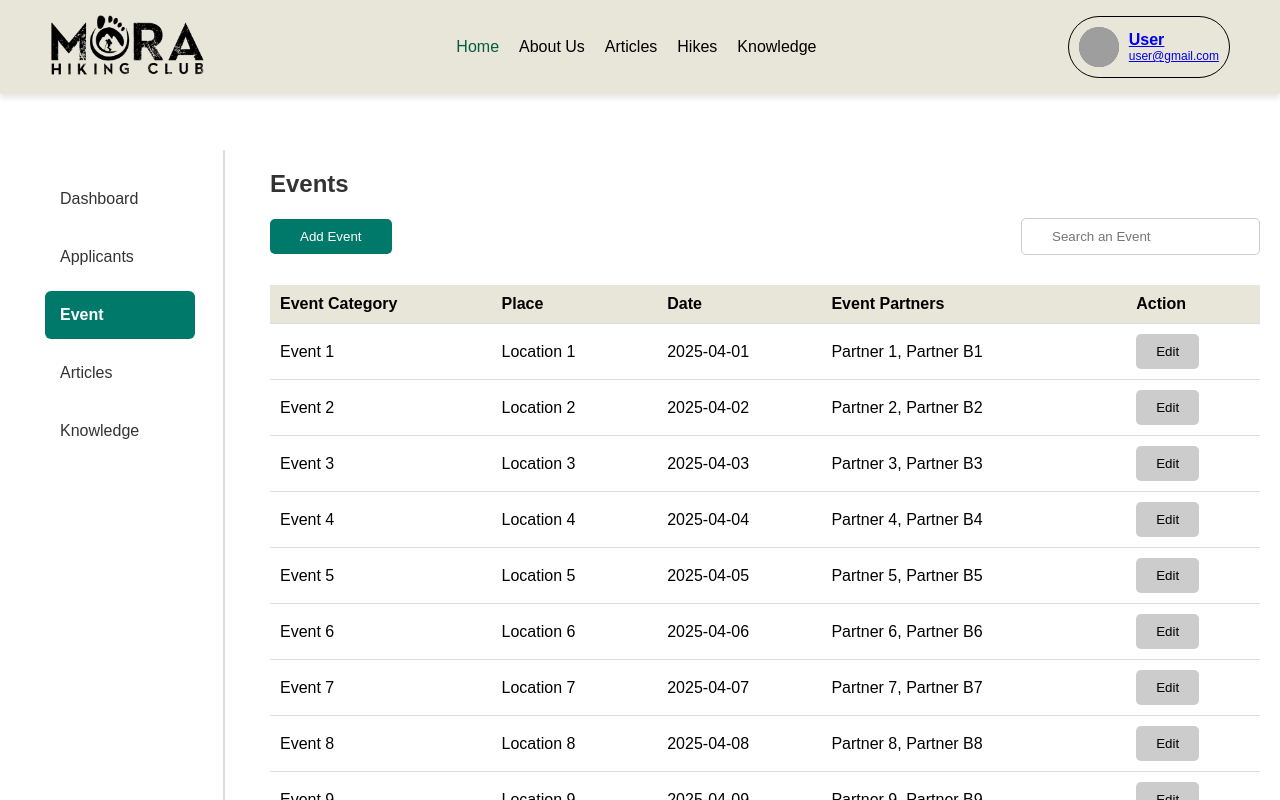
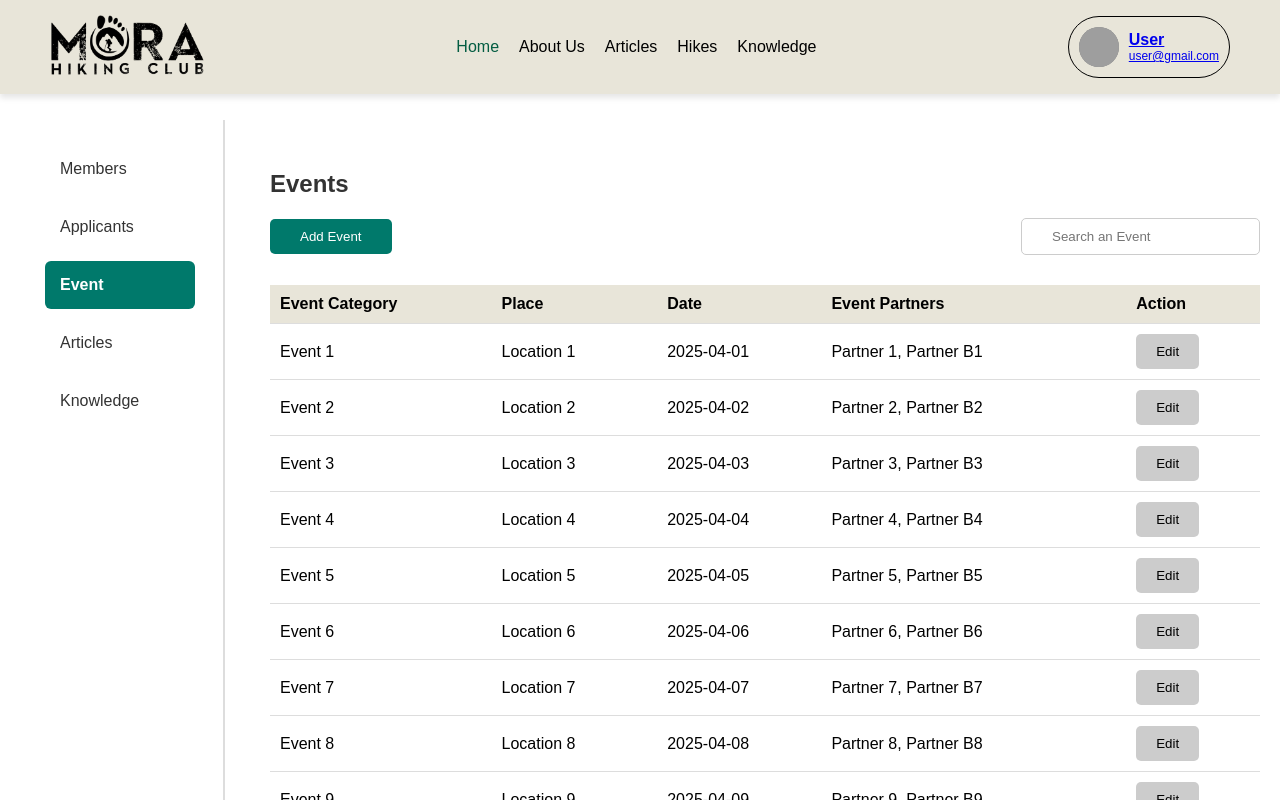
Before and after one commit to Sithum-Bimsara/Mora_Hiking_Club_Website, a React (Create React App) app in the folder hiking_club_frontend/: page /AdminEvents in a window 1280 px wide. Shown: the top 800 px of the page. Built offline with nearby package versions, Linux system fonts and the light colour scheme; grey boxes are pictures that could not be loaded.

Commit message:
SideBar bug fixed

```diff
--- a/hiking_club_frontend/src/components/AdminSideBar.jsx
+++ b/hiking_club_frontend/src/components/AdminSideBar.jsx
@@ -7,7 +7,7 @@ const AdminSideBar = ({ onMenuSelect }) => {
   const location = useLocation();
 
   const menuItems = [
-    { name: "Dashboard", path: "/AdminDashboard" },
+    { name: "Members", path: "/AdminDashboard" },
     { name: "Applicants", path: "/AdminApplicants" },
     { name: "Event", path: "/AdminEvents" },
     { name: "Articles", path: "/AdminArticales" },
--- a/hiking_club_frontend/src/components/DashboardComponent.jsx
+++ b/hiking_club_frontend/src/components/DashboardComponent.jsx
@@ -11,7 +11,7 @@ const DashboardComponent = ({ searchTerm, handleSearchChange, handleFilterChange
 
     return (
         <div className="dashboard-header">
-            <h2>Dashboard</h2>
+            <h2>Members</h2>
             <div className="members-header">
                 <button
                     className={selectedFilter === "all" ? "active" : ""}
--- a/hiking_club_frontend/src/styles/AdminApplicants.css
+++ b/hiking_club_frontend/src/styles/AdminApplicants.css
@@ -11,12 +11,13 @@
 
 
 .applicants-content{
-    padding-left:250px;
+    padding-left:270px;
     padding-top: 170px;
     width: 100%;
     min-height: 100vh;
     color: white;
     overflow-y: auto;
+    padding-bottom: 20px;
   }
 
 
--- a/hiking_club_frontend/src/styles/AdminDashboard.css
+++ b/hiking_club_frontend/src/styles/AdminDashboard.css
@@ -9,6 +9,7 @@
 .admin-dashboard {
     display: flex;
     background: white;
+    overflow-y: auto;
 }
 
 .dashboard-content{
@@ -18,7 +19,6 @@
     padding: 20px;
     min-height: 100vh;
     color: white;
-    overflow-y: auto;
   }
 
 
--- a/hiking_club_frontend/src/styles/AdminSideBar.css
+++ b/hiking_club_frontend/src/styles/AdminSideBar.css
@@ -3,13 +3,13 @@
     display: flex;
     flex-direction: column;
     margin-left: 25px;
-    margin-top: 150px; /* Removed margin-top: 150px to align with the top as in the screenshot */
-    width: 200px; /* Adjusted to match the screenshot's sidebar width */
-    height: 100vh;
+    margin-top: 120px;
+    width: 200px;
+    height: 100%;
     background: white;
     padding: 20px;
     border-right: 2px solid #ddd;
-    position: fixed;
+    position: absolute;
     top: 0;
     left: 0;
     box-sizing: border-box;
--- a/hiking_club_frontend/src/styles/Footer.css
+++ b/hiking_club_frontend/src/styles/Footer.css
@@ -7,6 +7,7 @@
     padding: 40px 20px;
     flex-wrap: wrap;
     text-align: left;
+    position: relative;
   }
 
   .logo-section {
```
Also changed, not shown: 1 other file (tests, documents, lock files or other folders).
